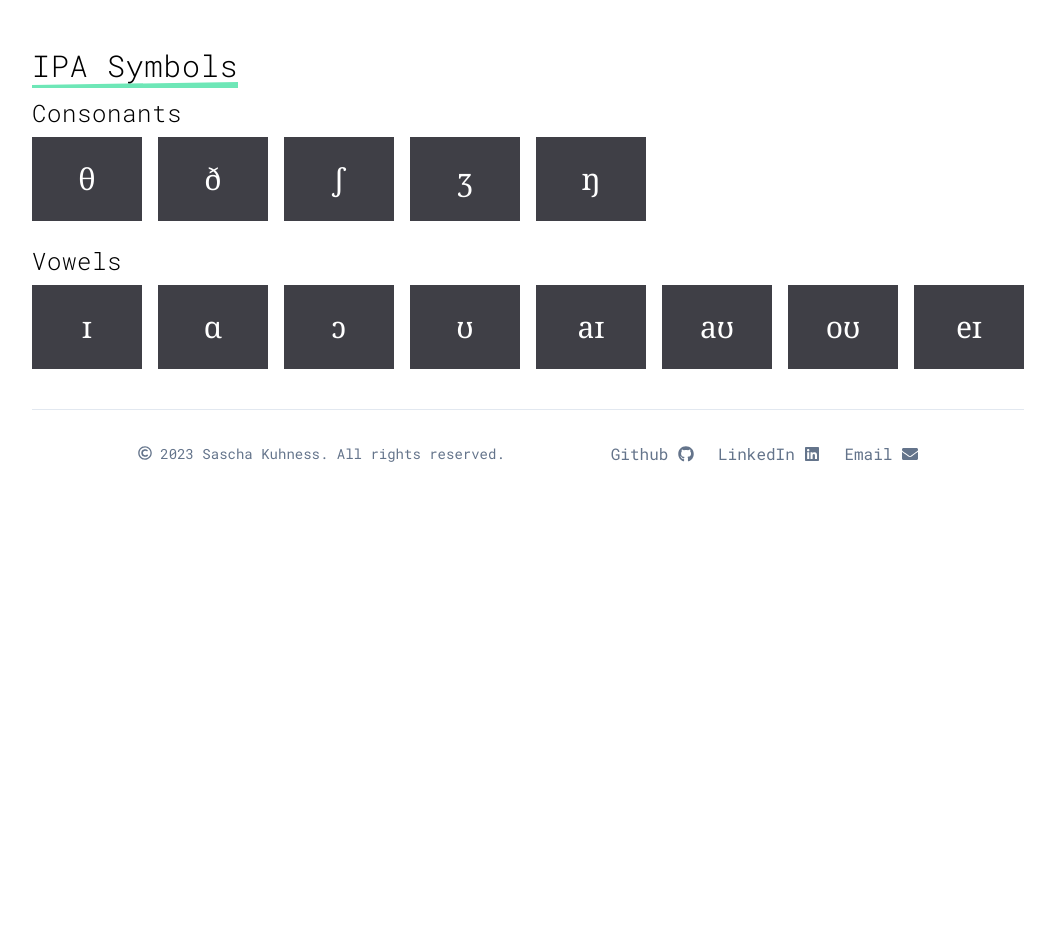
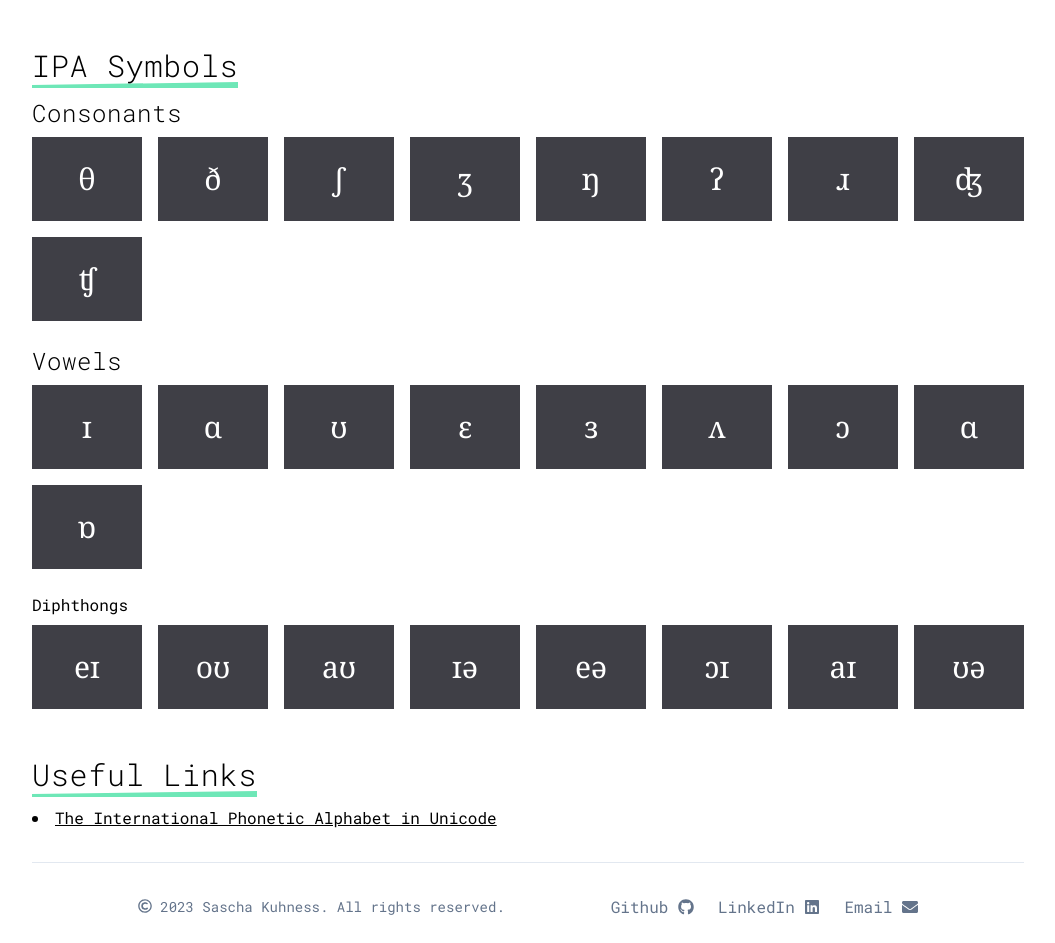
Before and after one commit to SaschaVII/portfolio, a Next.js app: page /ipa in a window 1280 px wide. Shown: the part 160-1103 px from the top of the page, without its empty margins (112-1167 px from the left). Before the commit the page ends 800 px from the top, so only its background shows below. Built offline with nearby package versions, Linux system fonts and the light colour scheme.

Commit message:
Adjust list of ipa symbols and add link

```diff
--- a/pages/ipa.js
+++ b/pages/ipa.js
@@ -17,18 +17,44 @@ const Contact = () => {
                         <IpaCard title="&#x0283;" />
                         <IpaCard title="&#x0292;" />
                         <IpaCard title="&#x014B;" />
+                        <IpaCard title="&#x0294;" />
+                        <IpaCard title="&#x0279;" />
+                        <IpaCard title="&#x02A4;" />
+                        <IpaCard title="&#x02A7;" />
                     </div>
                     <h2>Vowels</h2>
-                    <div className="grid grid-cols-1 md:grid-cols-4 lg:grid-cols-8 gap-4 py-2">
+                    <div className="grid grid-cols-1 md:grid-cols-4 lg:grid-cols-8 gap-4 py-2 mb-4">
                         <IpaCard title="&#x026A;" />
                         <IpaCard title="&#x0251;" />
+                        <IpaCard title="&#x028A;" />
+                        <IpaCard title="&#x025B;" />
+                        <IpaCard title="&#x025C;" />
+                        <IpaCard title="&#x028C;" />
                         <IpaCard title="&#x0254;" />
-                        <IpaCard title="&#x028A;" />
-                        <IpaCard title="&#x0061;&#x026A;" />
-                        <IpaCard title="&#x0061;&#x028A;" />
-                        <IpaCard title="&#x006F;&#x028A;" />
-                        <IpaCard title="&#x0065;&#x026A;" />
+                        <IpaCard title="&#x0251;" />
+                        <IpaCard title="&#x0252;" />
                     </div>
+                    <h3>Diphthongs</h3>
+                    <div className="grid grid-cols-1 md:grid-cols-4 lg:grid-cols-8 gap-4 py-2">
+                        <IpaCard title="e&#x026A;" />
+                        <IpaCard title="o&#x028A;" />
+                        <IpaCard title="a&#x028A;" />
+                        <IpaCard title="&#x026A;&#x0259;" />
+                        <IpaCard title="e&#x0259;" />
+                        <IpaCard title="&#x0254;&#x026A;" />
+                        <IpaCard title="a&#x026A;" />
+                        <IpaCard title="&#x028A;&#x0259;" />
+                    </div>
+                    <h1 className="mb-2 inline-block is-underlined mt-10">Useful Links</h1><br />
+                    <ul className="list-disc list-inside">
+                        <li>
+                            <a className="underline"
+                                href="https://www.phon.ucl.ac.uk/home/wells/ipa-unicode.htm?fbclid=IwAR3Lvlg7JClo5w4xaC9pAv7ixkCpndvEd9cNb5LRYzj5MlVqIZzkjSW11ik"
+                                target="_blank">
+                                The International Phonetic Alphabet in Unicode
+                            </a>
+                        </li>
+                    </ul>
                 </section>
             </div>
         </>
--- a/pages/work.js
+++ b/pages/work.js
@@ -50,7 +50,7 @@ const Work = () => {
                             <Button className="mt-2" type="secondary" onClick={handleIpaProjClick}><FaGithub /> GitHub</Button>
                         </ProjectCard>
                         <ProjectCard title="More to come soon" thumbnailSrc="https://placekitten.com/375/375">
-                            <p>I am currently in the process of adding all my the projects I've been working on...</p>
+                            <p>I am currently in the process of adding all my the projects I have been working on...</p>
                         </ProjectCard>
                         {/* <ProjectCard title="Project Title 3" thumbnailSrc="https://placekitten.com/375/375">
                             <p>Project Description...</p>
```
